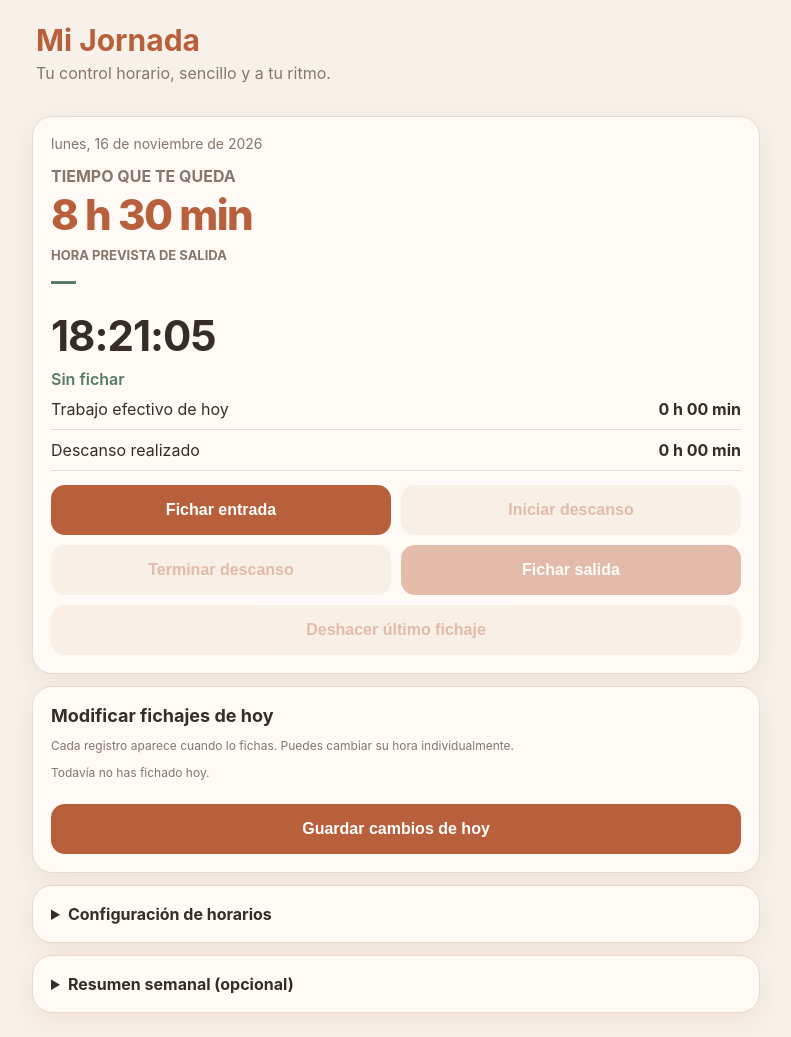
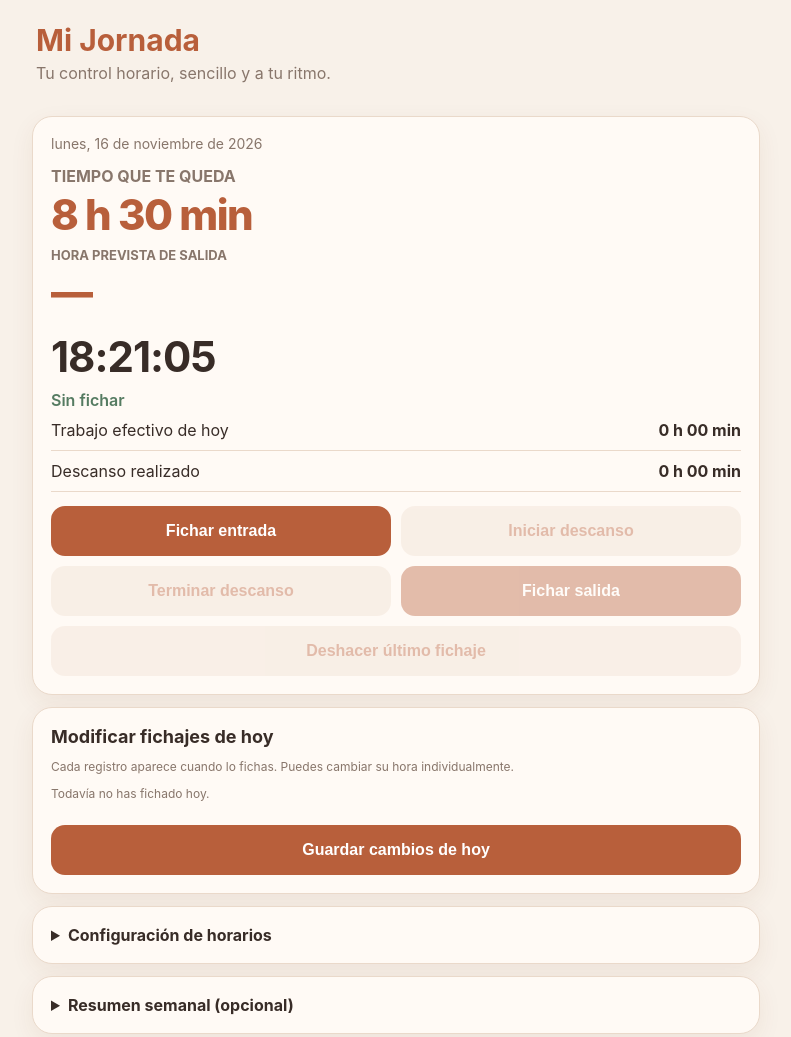
Before and after one commit to endeavor39/mi-jornada, a plain HTML site: page index.html in a window 1280 px wide. Shown: the whole page, without its empty margins (244-1035 px from the left). Drawn offline with Linux system fonts and the light colour scheme.

Commit message:
Igualar tamaño de hora prevista al contador

```diff
--- a/index.html
+++ b/index.html
@@ -11,7 +11,7 @@
 </head>
 <body>
 <header><h1>Mi Jornada</h1><p>Tu control horario, sencillo y a tu ritmo.</p></header>
-<section class="card" id="mainCard"><div class="today" id="today"></div><div class="muted" style="margin-top:14px;font-weight:650">TIEMPO QUE TE QUEDA</div><div id="remaining" style="font-size:42px;line-height:1.15;font-weight:800;letter-spacing:-1.5px;color:var(--accent);margin:5px 0 8px">—</div><div class="muted" style="font-size:13px;font-weight:650">HORA PREVISTA DE SALIDA</div><div id="finishTime" style="font-size:25px;font-weight:750;color:var(--green);margin:3px 0 14px">—</div><div class="clock" id="clock">--:--:--</div><div class="status" id="status">Sin fichar</div><div class="row"><span>Trabajo efectivo de hoy</span><strong id="worked">0 h 00 min</strong></div><div class="row"><span>Descanso realizado</span><strong id="breaks">0 min</strong></div><div class="grid" style="margin-top:14px"><button class="btn" id="in">Fichar entrada</button><button class="btn secondary" id="break">Iniciar descanso</button><button class="btn secondary" id="back">Terminar descanso</button><button class="btn" id="out">Fichar salida</button></div><div class="actions" style="margin-top:10px"><button class="btn secondary" id="undo">Deshacer último fichaje</button></div></section>
+<section class="card" id="mainCard"><div class="today" id="today"></div><div class="muted" style="margin-top:14px;font-weight:650">TIEMPO QUE TE QUEDA</div><div id="remaining" style="font-size:42px;line-height:1.15;font-weight:800;letter-spacing:-1.5px;color:var(--accent);margin:5px 0 8px">—</div><div class="muted" style="font-size:13px;font-weight:650">HORA PREVISTA DE SALIDA</div><div id="finishTime" style="font-size:42px;line-height:1.15;font-weight:800;letter-spacing:-1.5px;color:var(--accent);margin:5px 0 14px">—</div><div class="clock" id="clock">--:--:--</div><div class="status" id="status">Sin fichar</div><div class="row"><span>Trabajo efectivo de hoy</span><strong id="worked">0 h 00 min</strong></div><div class="row"><span>Descanso realizado</span><strong id="breaks">0 min</strong></div><div class="grid" style="margin-top:14px"><button class="btn" id="in">Fichar entrada</button><button class="btn secondary" id="break">Iniciar descanso</button><button class="btn secondary" id="back">Terminar descanso</button><button class="btn" id="out">Fichar salida</button></div><div class="actions" style="margin-top:10px"><button class="btn secondary" id="undo">Deshacer último fichaje</button></div></section>
 <section class="card"><h2 class="section-title">Modificar fichajes de hoy</h2><p class="tiny">Cada registro aparece cuando lo fichas. Puedes cambiar su hora individualmente.</p><div id="todayEvents"></div><button class="btn" id="saveEdit" style="margin-top:12px;width:100%">Guardar cambios de hoy</button></section>
 <section class="card"><details><summary>Configuración de horarios</summary><p class="tiny">Horas de trabajo efectivo y descanso incluido por día.</p><div id="settings"></div><button class="btn" id="saveSettings" style="width:100%;margin-top:12px">Guardar horarios</button></details></section>
 <section class="card"><details><summary>Resumen semanal (opcional)</summary><div id="week" class="weekdays" style="margin-top:12px"></div></details></section>
```
